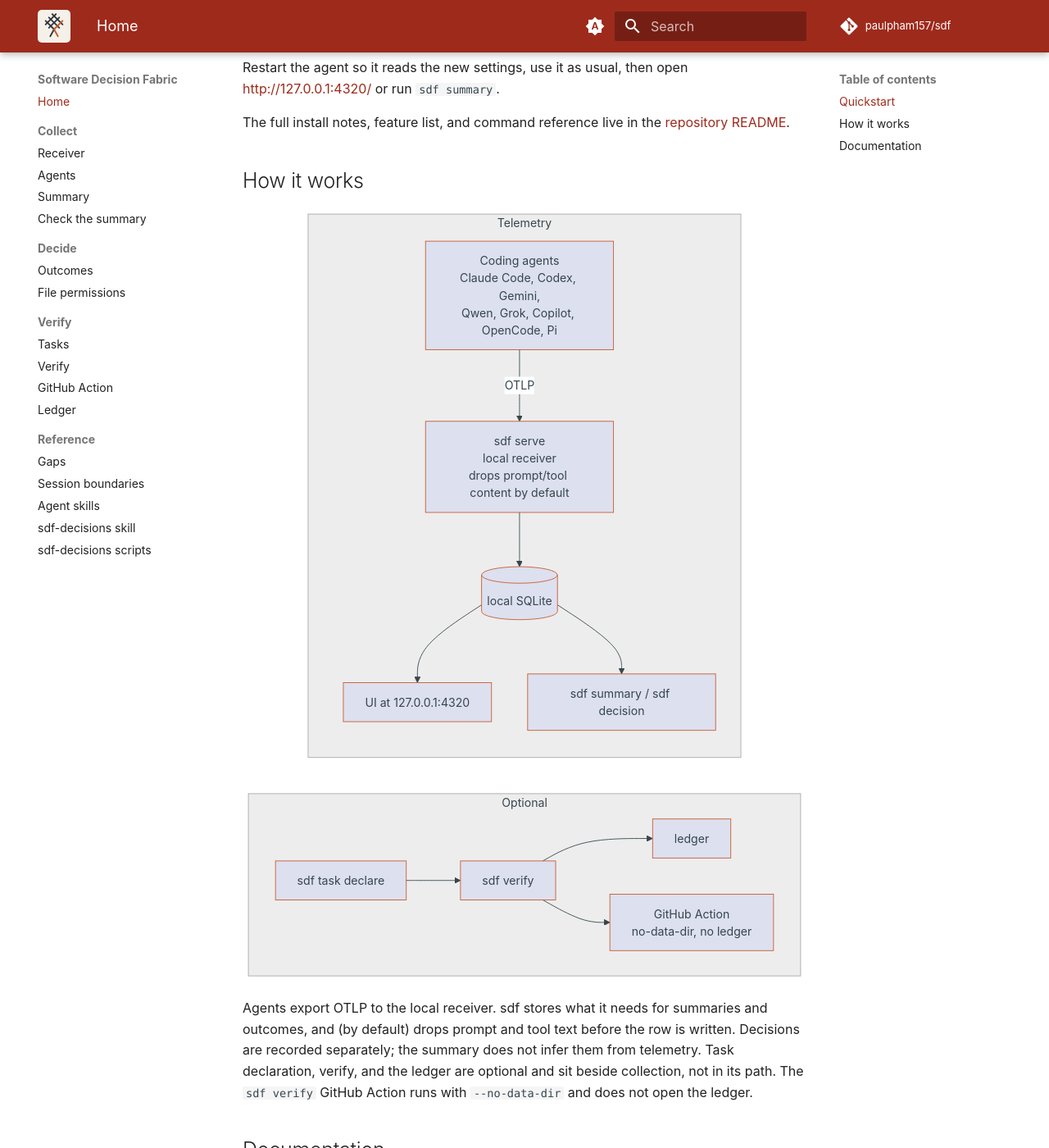
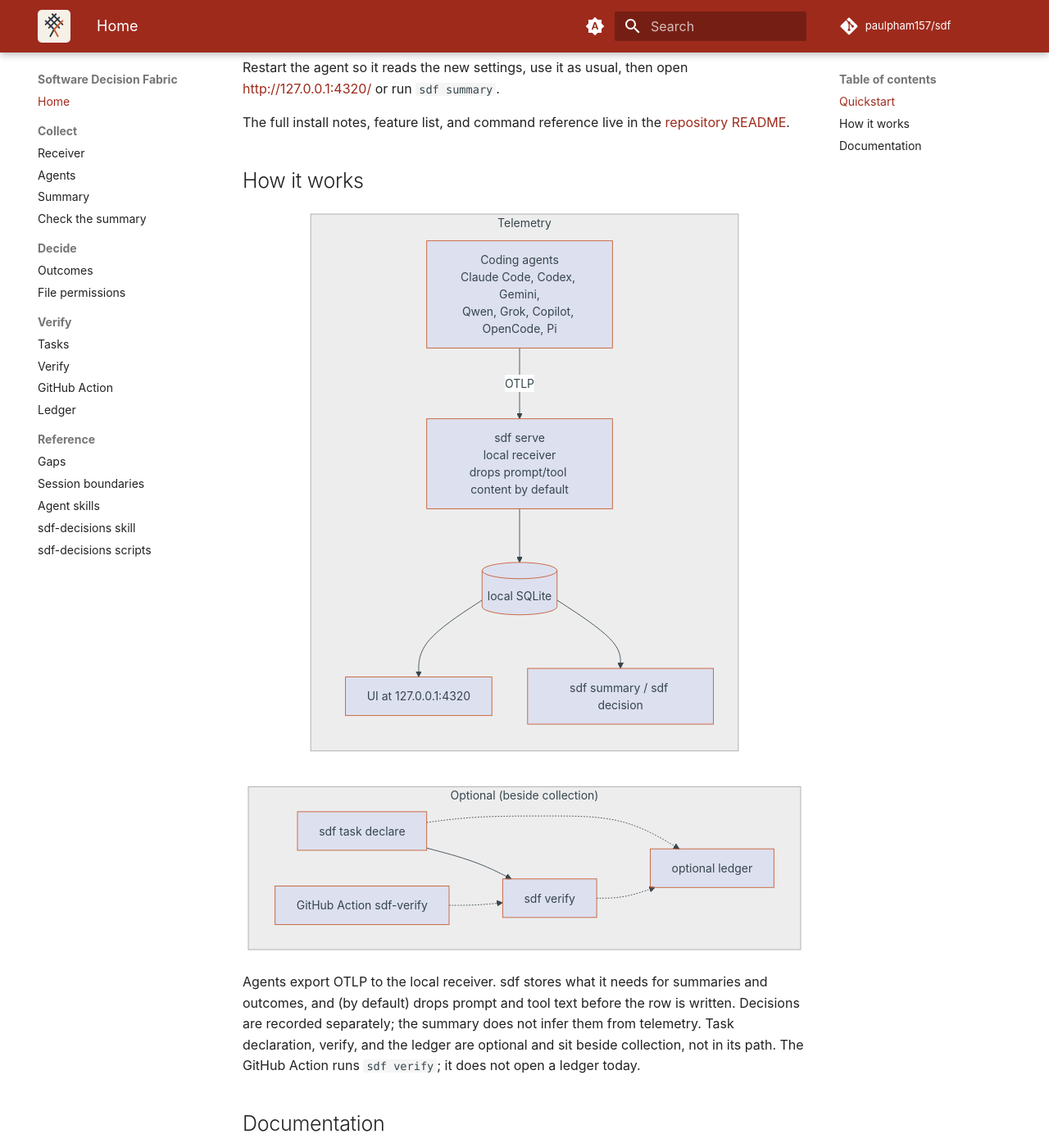
Before and after one commit to paulpham157/sdf, an MkDocs documentation site: the page built from docs/index.md, in a window 1280 px wide and 1400 px high, scrolled down 1412 px. Shown: the whole window at 82% size. Built offline with MkDocs 1.6.1 and Material for MkDocs 9.7.7, drawn with Linux system fonts in a browser that asks for light colours; comment, search, counter and statistics services are not loaded.

Commit message:
docs: address review on the docs site mermaid, contrast, and Pages setup
Match the architecture diagram to the #325 README (ledger and the
GitHub Action are separate optional paths; the Action points at
verify). Use a lighter rust in dark mode so body links meet 4.5:1.
Drop the built CNAME file and the unused configure-pages step so the
github.io URL stays valid and first deploy only needs Pages enabled
in Settings first. Rewrite docs/diagrams/README.md repo-root links at
build time so --strict still passes after #325 lands.

````diff
--- a/docs/index.md
+++ b/docs/index.md
@@ -62,11 +62,11 @@ flowchart TB
     DB --> UI["UI at 127.0.0.1:4320"]
     DB --> OUT["sdf summary / sdf decision"]
   end
-  subgraph optional["Optional"]
-    direction LR
+  subgraph optional["Optional (beside collection)"]
     T["sdf task declare"] --> V["sdf verify"]
-    V --> L["ledger"]
-    V --> G["GitHub Action<br/>no-data-dir, no ledger"]
+    T -.-> L["optional ledger"]
+    V -.-> L
+    GHA["GitHub Action sdf-verify"] -.-> V
   end
   telemetry ~~~ optional
 ```
@@ -76,8 +76,7 @@ summaries and outcomes, and (by default) drops prompt and tool text
 before the row is written. Decisions are recorded separately; the
 summary does not infer them from telemetry. Task declaration, verify,
 and the ledger are optional and sit beside collection, not in its path.
-The `sdf verify` GitHub Action runs with `--no-data-dir` and does not
-open the ledger.
+The GitHub Action runs `sdf verify`; it does not open a ledger today.
 
 ## Documentation
 
--- a/docs/stylesheets/extra.css
+++ b/docs/stylesheets/extra.css
@@ -1,11 +1,26 @@
 /* Brand colors from the Software Decision Fabric mark and landing site. */
 :root,
-[data-md-color-scheme="default"],
-[data-md-color-scheme="slate"] {
+[data-md-color-scheme="default"] {
   --md-primary-fg-color: #9e2a1c;
   --md-primary-fg-color--light: #c65a2e;
   --md-primary-fg-color--dark: #7f2218;
   --md-accent-fg-color: #c65a2e;
+  --md-typeset-a-color: #9e2a1c;
+}
+
+/* #9e2a1c on Material slate is ~2.15:1. #e07050 is a lighter rust that
+   stays on-brand and is checked to meet 4.5:1 against the slate surface. */
+[data-md-color-scheme="slate"] {
+  --md-primary-fg-color: #e07050;
+  --md-primary-fg-color--light: #e8896a;
+  --md-primary-fg-color--dark: #c65a2e;
+  --md-accent-fg-color: #e07050;
+  --md-typeset-a-color: #e07050;
+}
+
+[data-md-color-scheme="slate"] .md-typeset a,
+[data-md-color-scheme="slate"] .md-typeset a code {
+  color: var(--md-typeset-a-color);
 }
 
 .md-header__button.md-logo img,
--- a/mkdocs.yml
+++ b/mkdocs.yml
@@ -15,6 +15,13 @@ copyright: >
   <a href="https://softwaredecisionfabric.tech/">softwaredecisionfabric.tech</a>
 
 strict: true
+
+# Built when present (PR #325) but not required in nav on this branch.
+# Hook rewrites the README's ../../README.md and ../../CONTRIBUTING.md
+# links so --strict still passes after that PR lands.
+not_in_nav: |
+  diagrams/README.md
+
 docs_dir: docs
 site_dir: site
 use_directory_urls: true
````
Also changed, not shown: CONTRIBUTING.md (+12 -7 lines), mkdocs_hooks.py (+16 -8 lines), 1 other file.
